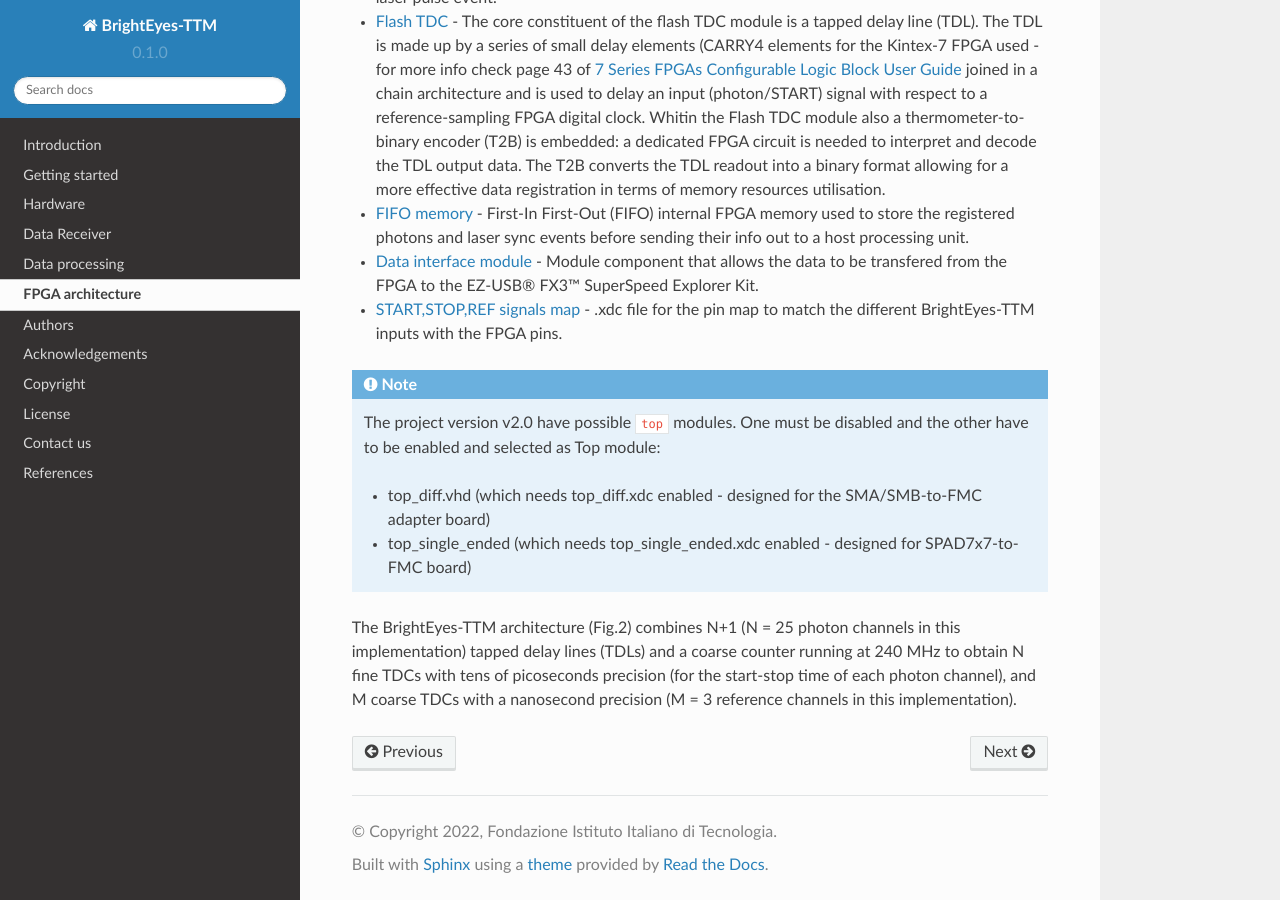
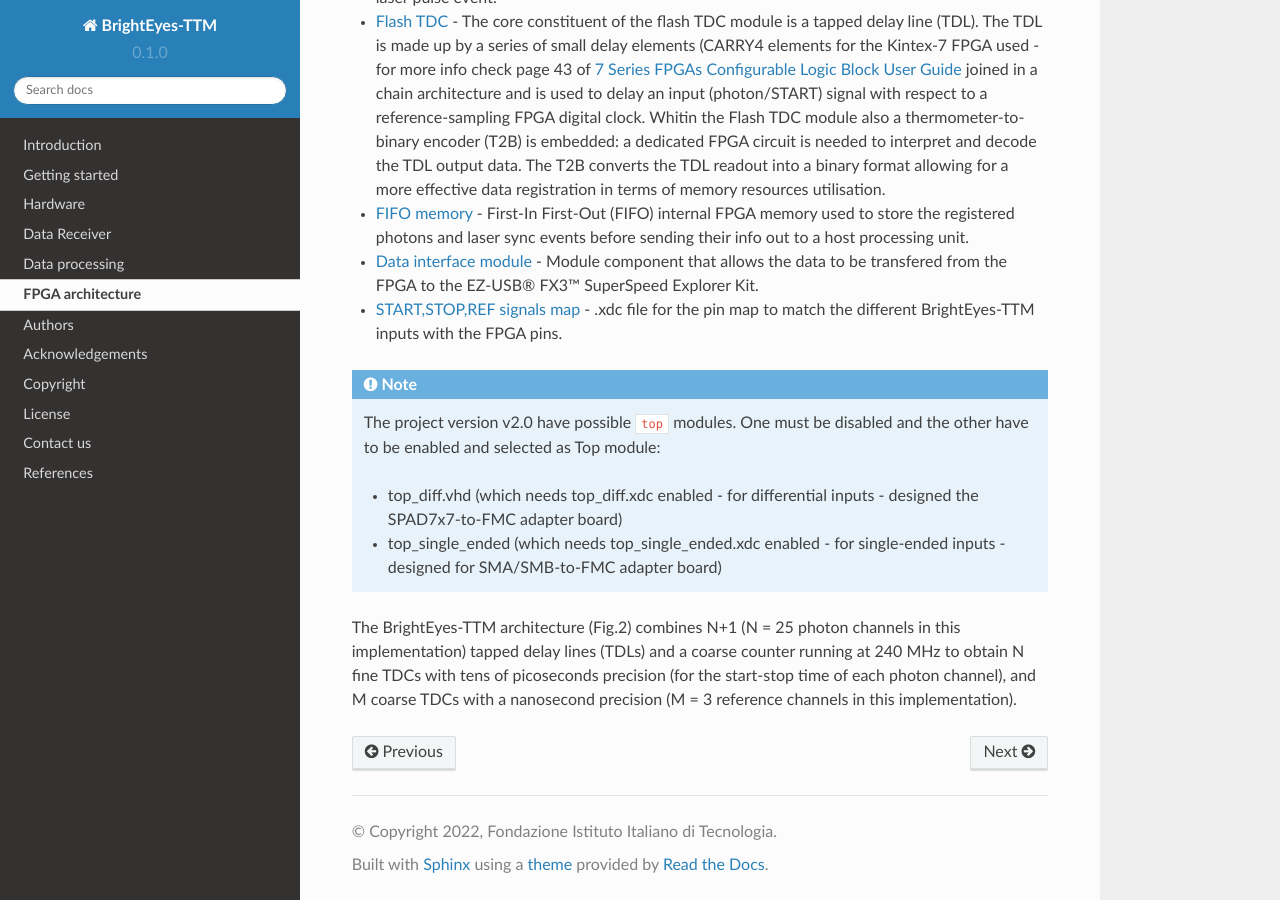
Before and after one commit to mattia-donato/BrightEyes-TTM-docs, a Sphinx documentation site: the page built from docs/source/architecture.md, in a window 1280 px wide and 900 px high, scrolled down 1028 px. Built offline with Sphinx 7.4.7 and the Read the Docs theme 2.0.0, drawn with Linux system fonts in a browser that asks for light colours; pages that are not in the unit, such as notebooks, are missing from menus.

Commit message:
Update architecture.md

````diff
--- a/docs/source/architecture.md
+++ b/docs/source/architecture.md
@@ -20,8 +20,8 @@ VHDL source code TTM architecture components:
 
 ```{note}
 The project version v2.0 have possible `top` modules. One must be disabled and the other have to be enabled and selected as Top module:
-- top_diff.vhd (which needs top_diff.xdc enabled - designed for the SMA/SMB-to-FMC adapter board)
-- top_single_ended (which needs top_single_ended.xdc enabled - designed for SPAD7x7-to-FMC board)
+- top_diff.vhd (which needs top_diff.xdc enabled - for differential inputs - designed the SPAD7x7-to-FMC adapter board)
+- top_single_ended (which needs top_single_ended.xdc enabled -  for single-ended inputs - designed for  SMA/SMB-to-FMC adapter board)
 ```
 
 The BrightEyes-TTM architecture (Fig.2) combines N+1 (N = 25 photon channels in this implementation) tapped delay lines (TDLs) and a coarse counter running at 240 MHz to obtain N fine TDCs with tens of picoseconds precision (for the start-stop time of each photon channel), and M coarse TDCs with a nanosecond precision (M = 3 reference channels in this implementation).
````
